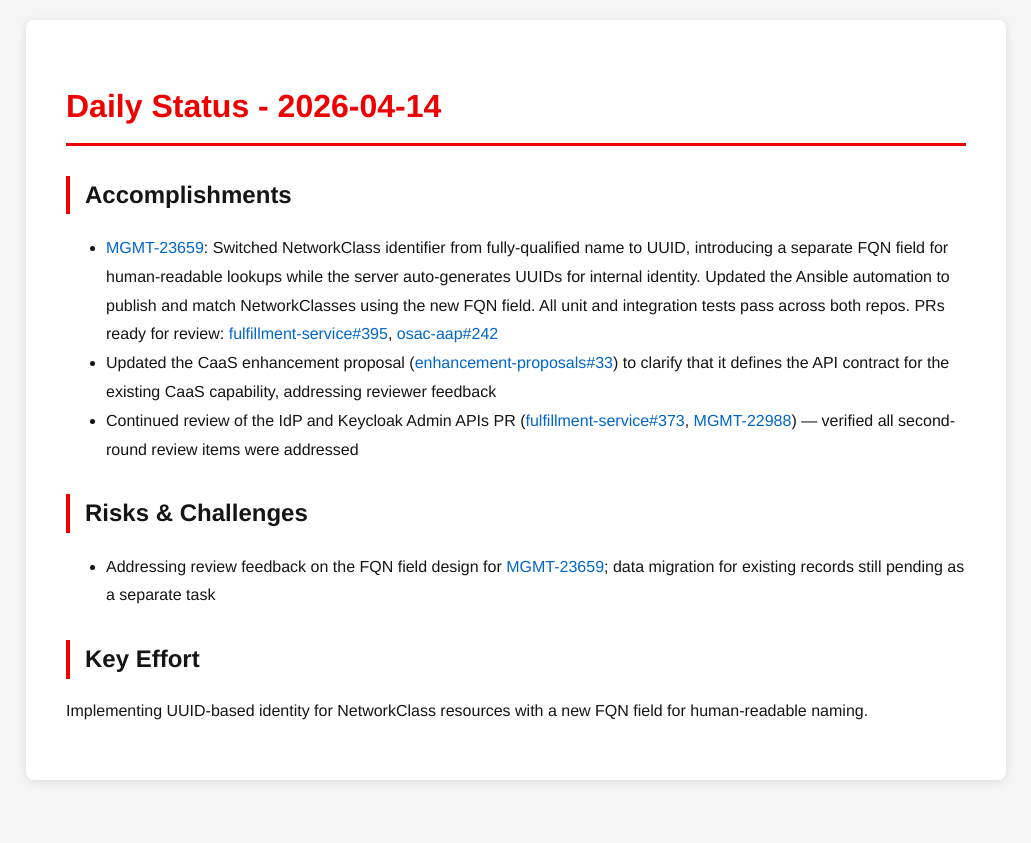
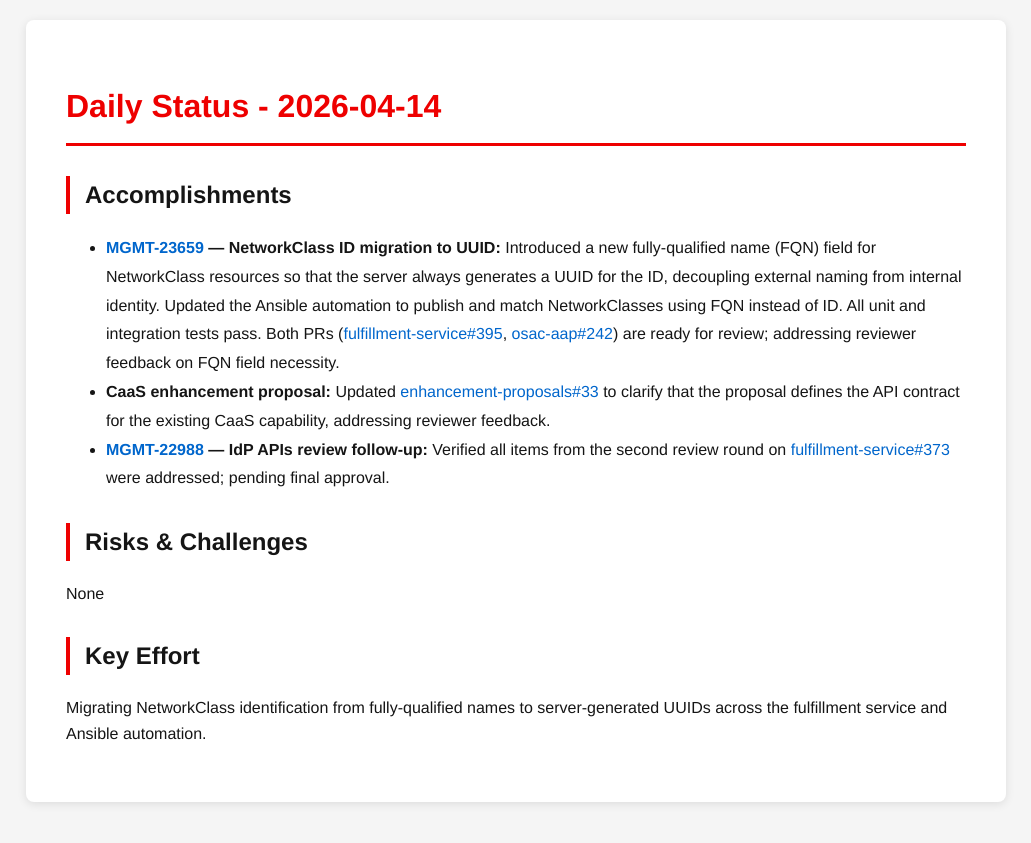
Before and after one commit to tzvatot/daily-status, a Jekyll site: the page built from 2026-04-14.md, in a window 1280 px wide. Shown: the top 843 px of the page, without its empty margins (124-1155 px from the left). Built offline with Jekyll 4.4.1, drawn with Linux system fonts in a browser that asks for light colours.

Commit message:
Daily status update - 2026-04-14

```diff
--- a/2026-04-14.md
+++ b/2026-04-14.md
@@ -7,12 +7,12 @@ date: 2026-04-14
 # Daily Status - 2026-04-14
 
 ## Accomplishments
-- [MGMT-23659](https://issues.redhat.com/browse/MGMT-23659): Switched NetworkClass identifier from fully-qualified name to UUID, introducing a separate FQN field for human-readable lookups while the server auto-generates UUIDs for internal identity. Updated the Ansible automation to publish and match NetworkClasses using the new FQN field. All unit and integration tests pass across both repos. PRs ready for review: [fulfillment-service#395](https://github.com/osac-project/fulfillment-service/pull/395), [osac-aap#242](https://github.com/osac-project/osac-aap/pull/242)
-- Updated the CaaS enhancement proposal ([enhancement-proposals#33](https://github.com/osac-project/enhancement-proposals/pull/33)) to clarify that it defines the API contract for the existing CaaS capability, addressing reviewer feedback
-- Continued review of the IdP and Keycloak Admin APIs PR ([fulfillment-service#373](https://github.com/osac-project/fulfillment-service/pull/373), [MGMT-22988](https://issues.redhat.com/browse/MGMT-22988)) — verified all second-round review items were addressed
+- **[MGMT-23659](https://issues.redhat.com/browse/MGMT-23659) — NetworkClass ID migration to UUID:** Introduced a new fully-qualified name (FQN) field for NetworkClass resources so that the server always generates a UUID for the ID, decoupling external naming from internal identity. Updated the Ansible automation to publish and match NetworkClasses using FQN instead of ID. All unit and integration tests pass. Both PRs ([fulfillment-service#395](https://github.com/osac-project/fulfillment-service/pull/395), [osac-aap#242](https://github.com/osac-project/osac-aap/pull/242)) are ready for review; addressing reviewer feedback on FQN field necessity.
+- **CaaS enhancement proposal:** Updated [enhancement-proposals#33](https://github.com/osac-project/enhancement-proposals/pull/33) to clarify that the proposal defines the API contract for the existing CaaS capability, addressing reviewer feedback.
+- **[MGMT-22988](https://issues.redhat.com/browse/MGMT-22988) — IdP APIs review follow-up:** Verified all items from the second review round on [fulfillment-service#373](https://github.com/osac-project/fulfillment-service/pull/373) were addressed; pending final approval.
 
 ## Risks & Challenges
-- Addressing review feedback on the FQN field design for [MGMT-23659](https://issues.redhat.com/browse/MGMT-23659); data migration for existing records still pending as a separate task
+None
 
 ## Key Effort
-Implementing UUID-based identity for NetworkClass resources with a new FQN field for human-readable naming.
+Migrating NetworkClass identification from fully-qualified names to server-generated UUIDs across the fulfillment service and Ansible automation.
```
